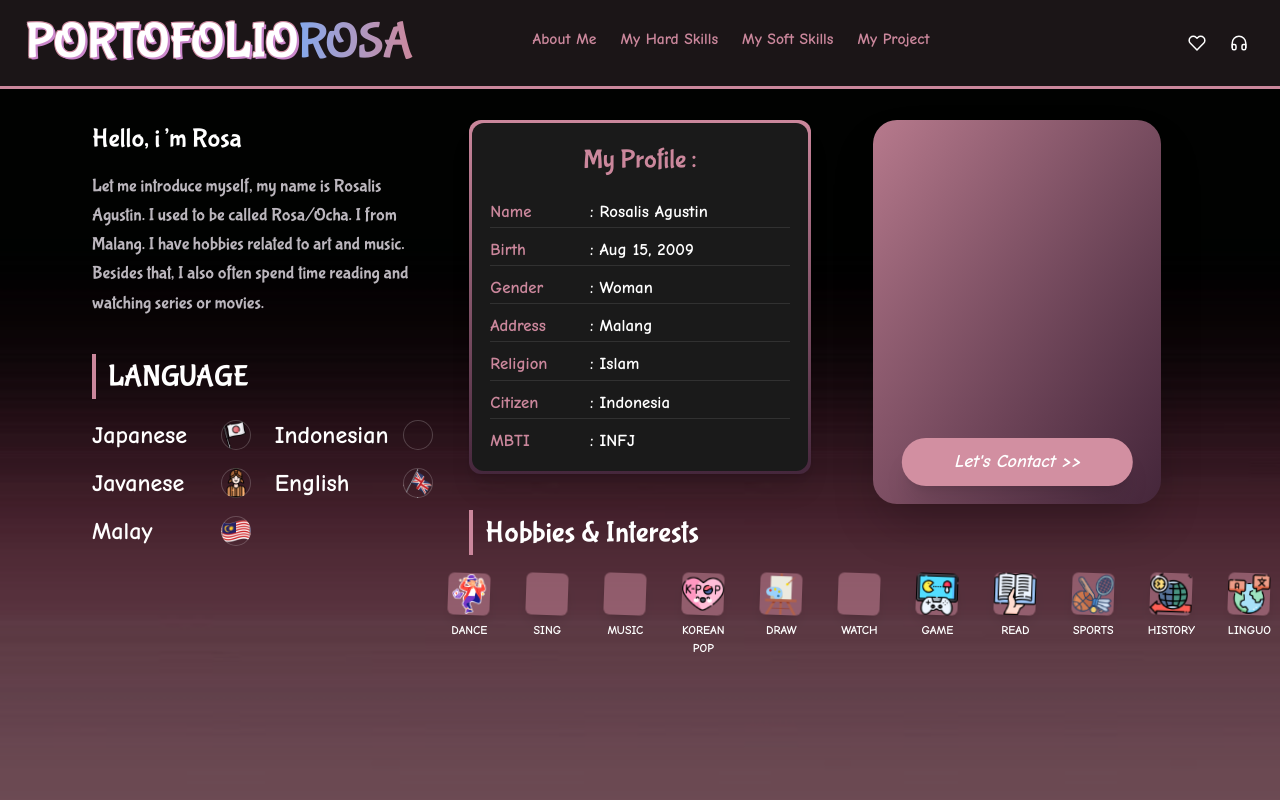
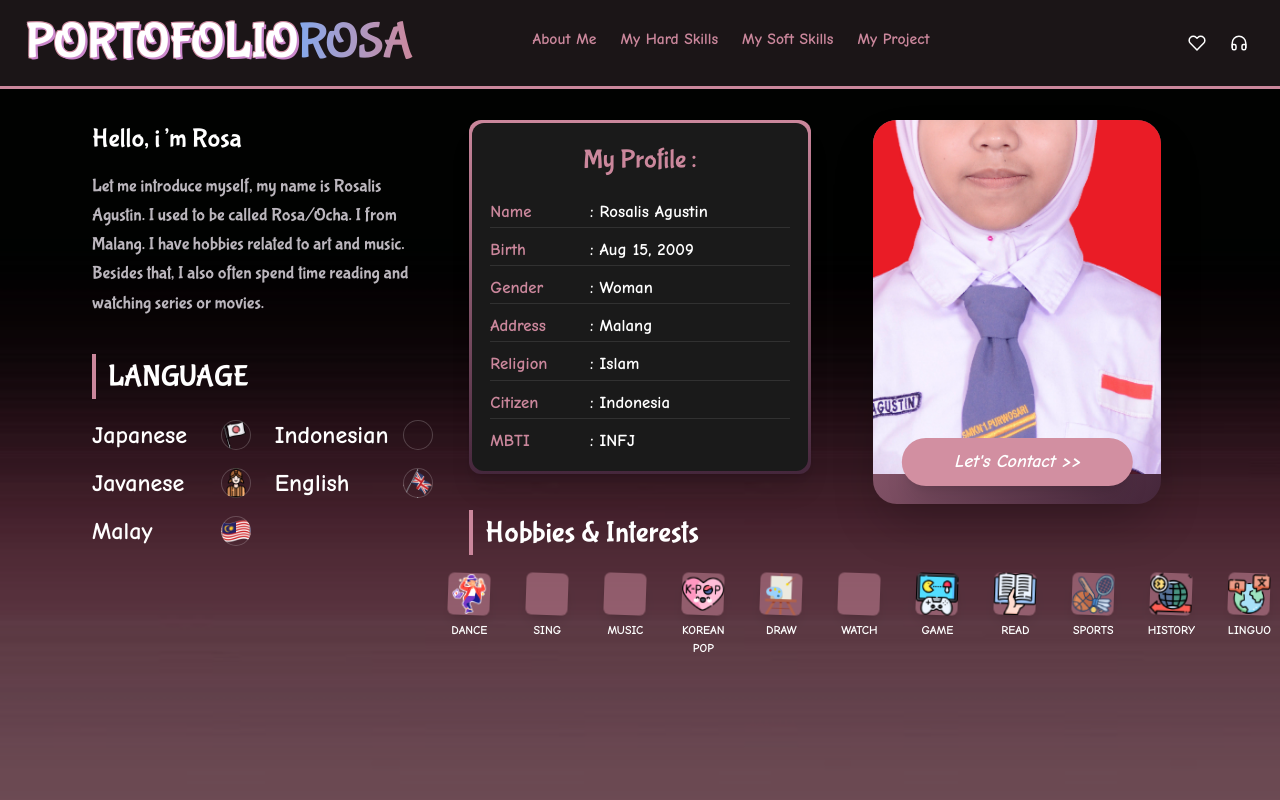
Before and after one commit to RosealievPie-Zephyra/Portofolio-Figma, a website: page index.html in a window 1280 px wide. Shown: the top 800 px of the page. Drawn offline with nearby package versions, Linux system fonts and the light colour scheme; a web font is replaced by a local one.

Commit message:
Update index.html

```diff
--- a/index.html
+++ b/index.html
@@ -248,7 +248,7 @@
                     <div class="absolute inset-0 bg-gradient-to-br from-[#cb879c] to-[#45273c] opacity-90"></div>
 
                     <div class="absolute inset-0 bg-center bg-cover group-hover:scale-105 transition-transform duration-700"
-                        style="background-image: url('images-profile/ROSALIS AGUSTIN.jpg'); width: 40rem; height: 40rem; top: -10.5rem; left: -9.5rem;">
+                        style="background-image: url('images-profile/ROSALIS_AGUSTIN.jpg'); width: 40rem; height: 40rem; top: -10.5rem; left: -9.5rem;">
                     </div>
 
                     <div id="contact-trigger-point" class="relative mt-6 h-20 w-full">
```
